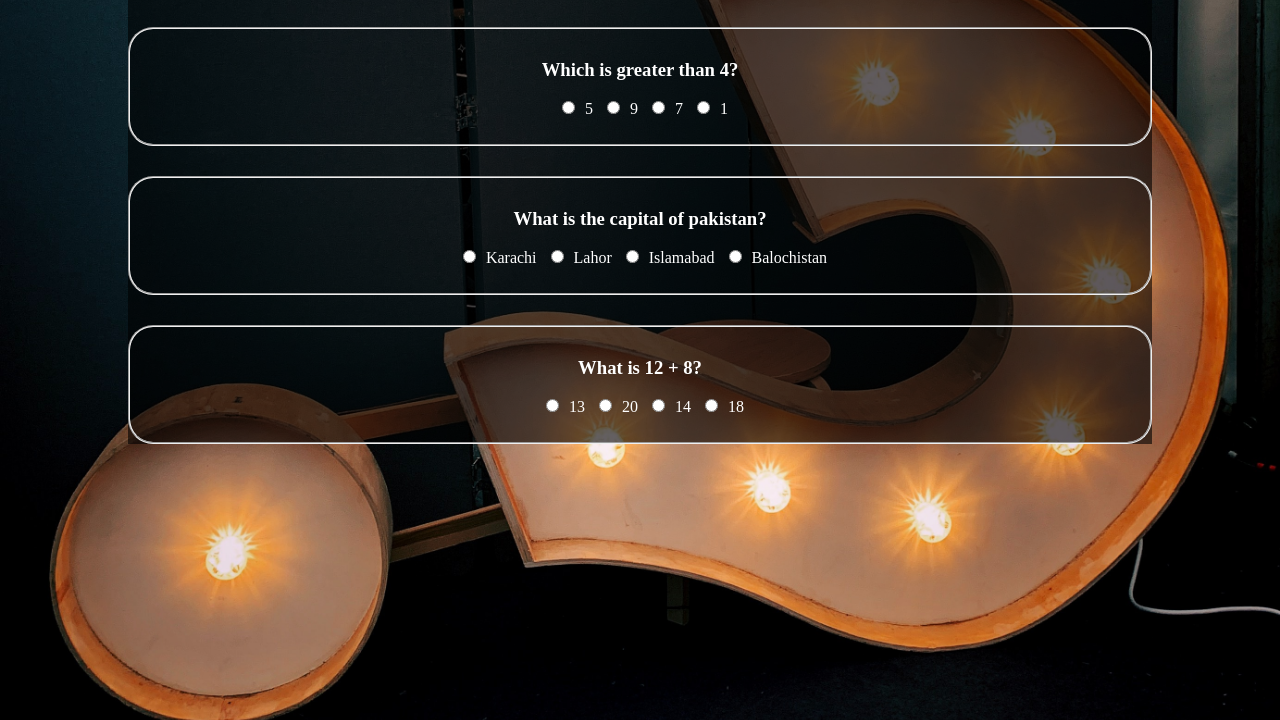
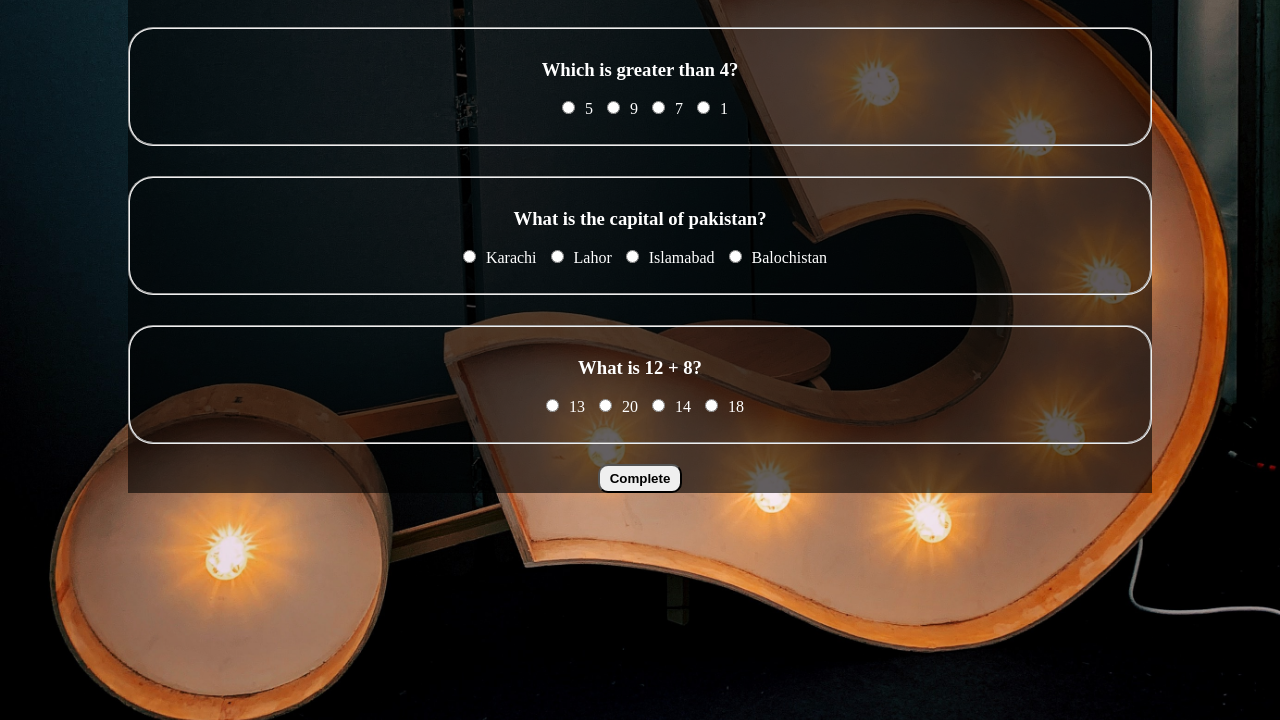
Before and after one commit to arsalanchishti/my-quiz-ap, a plain HTML site: page index.html in a window 1280 px wide. Shown: the part 80-800 px from the top of the page. Drawn offline with Linux system fonts and the light colour scheme.

Commit message:
the quiz app 2

```diff
--- a/app.js
+++ b/app.js
@@ -0,0 +1,27 @@
+var scr = 0;
+function check(){
+    var right1 = document.getElementById('q1-a2');
+    if(right1.checked == true){
+        scr++
+        alert('Question one answer is right')
+    }else{
+        alert('Question one answer is wrong')
+    }
+
+    var right2 = document.getElementById('q2-a3')
+    if(right2.checked == true){
+        scr++
+        alert('Question two answer is right')
+    }else{
+        alert('Question two answer is wrong')
+    }
+
+    var right3 = document.getElementById('q3-a2')
+    if(right3.checked == true){
+        scr++
+        alert('Question three answer is right')
+    }else{
+        alert('Question three answer is wrong')
+    }
+    alert('Your score is' + ' ' +scr)
+}
--- a/index.html
+++ b/index.html
@@ -30,7 +30,9 @@
             <input type="radio" name="math-q3" id="q3-a3">14</input>
             <input type="radio" name="math-q3" id="q3-a4">18</input>
         </fieldset>
+        <button onclick="check()">Complete</button>
     </div>
+
     <script src="app.js"></script>
 </body>
 </html>
--- a/style.css
+++ b/style.css
@@ -41,3 +41,10 @@ body{
     justify-content: center;
     align-items: center;
 }
+
+button{
+    padding: 5px 10px;
+    border-radius: 10px;
+    font-weight: bold;
+    margin-top: 20px;
+}
```
